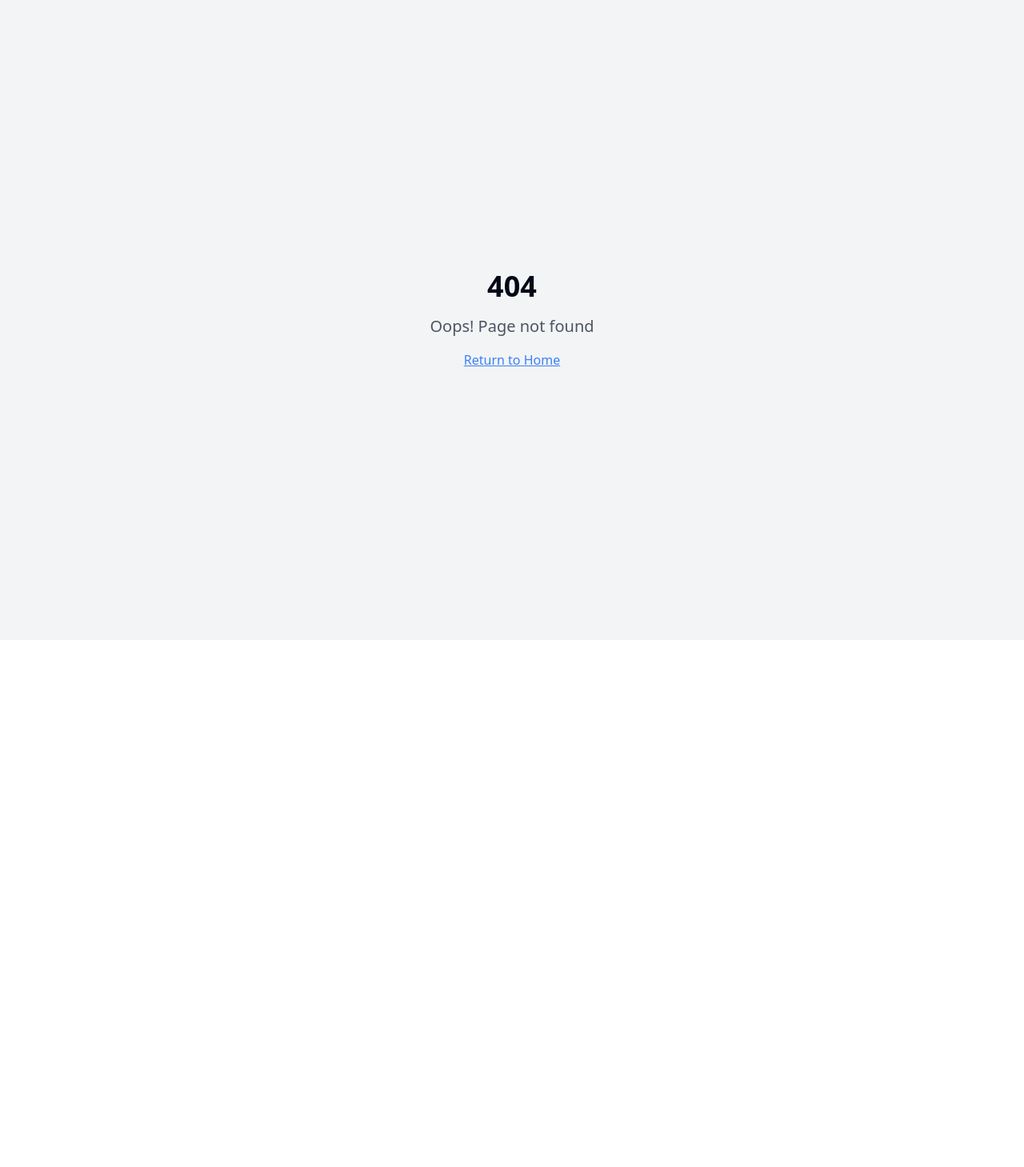
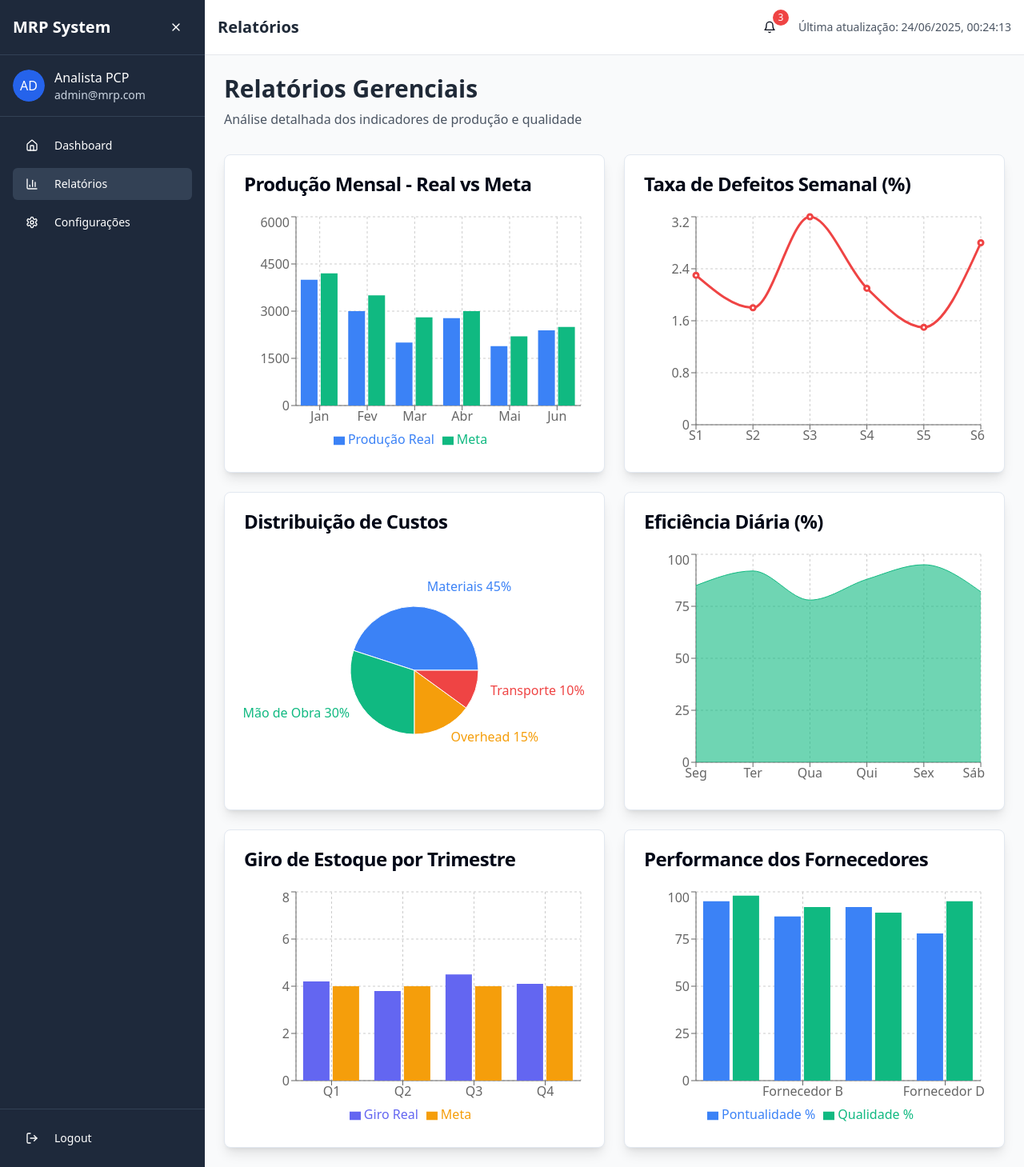
Before and after one commit to NicolasM3/mrp-dashboard-mockup-system, a React (Vite) app: page /reports in a window 1280 px wide. Before the commit this address had no page. Shown: the whole page at 80% size. Before the commit the page ends 800 px from the top, so only its background shows below. Built offline with nearby package versions, Linux system fonts and the light colour scheme.

Commit message:
feat: Add reports page with random graphs
Create a new reports page and populate it with randomly generated graphs.

```diff
--- a/src/App.tsx
+++ b/src/App.tsx
@@ -1,9 +1,11 @@
+
 import { Toaster } from "@/components/ui/toaster";
 import { Toaster as Sonner } from "@/components/ui/sonner";
 import { TooltipProvider } from "@/components/ui/tooltip";
 import { QueryClient, QueryClientProvider } from "@tanstack/react-query";
 import { BrowserRouter, Routes, Route } from "react-router-dom";
 import Index from "./pages/Index";
+import Reports from "./pages/Reports";
 import NotFound from "./pages/NotFound";
 
 const queryClient = new QueryClient();
@@ -16,6 +18,7 @@ const App = () => (
       <BrowserRouter>
         <Routes>
           <Route path="/" element={<Index />} />
+          <Route path="/reports" element={<Reports />} />
           {/* ADD ALL CUSTOM ROUTES ABOVE THE CATCH-ALL "*" ROUTE */}
           <Route path="*" element={<NotFound />} />
         </Routes>
--- a/src/components/MRPLayout.tsx
+++ b/src/components/MRPLayout.tsx
@@ -12,15 +12,37 @@ import {
 } from 'lucide-react';
 import { Button } from '@/components/ui/button';
 import { Avatar, AvatarFallback } from '@/components/ui/avatar';
+import { useNavigate, useLocation } from 'react-router-dom';
 import MRPDashboard from './MRPDashboard';
 
-const MRPLayout = () => {
+interface MRPLayoutProps {
+  children?: React.ReactNode;
+}
+
+const MRPLayout = ({ children }: MRPLayoutProps) => {
   const [sidebarOpen, setSidebarOpen] = useState(true);
+  const navigate = useNavigate();
+  const location = useLocation();
 
   const menuItems = [
-    { icon: Home, label: 'Dashboard', active: true },
-    { icon: BarChart3, label: 'Relatórios', active: false },
-    { icon: Settings, label: 'Configurações', active: false },
+    {
+      icon: Home,
+      label: 'Dashboard',
+      active: location.pathname === '/',
+      onClick: () => navigate('/')
+    },
+    {
+      icon: BarChart3,
+      label: 'Relatórios',
+      active: location.pathname === '/reports',
+      onClick: () => navigate('/reports')
+    },
+    {
+      icon: Settings,
+      label: 'Configurações',
+      active: false,
+      onClick: () => {}
+    },
   ];
 
   return (
@@ -71,6 +93,7 @@ const MRPLayout = () => {
                   className={`w-full justify-start text-white hover:bg-slate-700 ${
                     item.active ? 'bg-slate-700' : ''
                   }`}
+                  onClick={item.onClick}
                 >
                   <item.icon className="h-5 w-5" />
                   {sidebarOpen && <span className="ml-3">{item.label}</span>}
@@ -98,7 +121,9 @@ const MRPLayout = () => {
         <header className="bg-white shadow-sm border-b border-gray-200 p-4">
           <div className="flex items-center justify-between">
             <div className="flex items-center space-x-4">
-              <h2 className="text-xl font-semibold text-gray-800">Dashboard Principal</h2>
+              <h2 className="text-xl font-semibold text-gray-800">
+                {location.pathname === '/reports' ? 'Relatórios' : 'Dashboard Principal'}
+              </h2>
             </div>
             <div className="flex items-center space-x-4">
               <Button variant="ghost" size="sm" className="relative">
@@ -116,7 +141,7 @@ const MRPLayout = () => {
 
         {/* Main Dashboard Content */}
         <main className="flex-1 overflow-auto">
-          <MRPDashboard />
+          {children || <MRPDashboard />}
         </main>
       </div>
     </div>
--- /dev/null
+++ b/src/pages/Reports.tsx
@@ -0,0 +1,213 @@
+
+import React from 'react';
+import { Card, CardContent, CardHeader, CardTitle } from '@/components/ui/card';
+import {
+  BarChart,
+  Bar,
+  LineChart,
+  Line,
+  PieChart,
+  Pie,
+  Cell,
+  AreaChart,
+  Area,
+  XAxis,
+  YAxis,
+  CartesianGrid,
+  Tooltip,
+  Legend,
+  ResponsiveContainer
+} from 'recharts';
+import MRPLayout from '@/components/MRPLayout';
+
+const ReportsContent = () => {
+  // Sample data for different reports
+  const monthlyProductionData = [
+    { month: 'Jan', production: 4000, target: 4200 },
+    { month: 'Fev', production: 3000, target: 3500 },
+    { month: 'Mar', production: 2000, target: 2800 },
+    { month: 'Abr', production: 2780, target: 3000 },
+    { month: 'Mai', production: 1890, target: 2200 },
+    { month: 'Jun', production: 2390, target: 2500 },
+  ];
+
+  const defectRateData = [
+    { week: 'S1', defects: 2.3 },
+    { week: 'S2', defects: 1.8 },
+    { week: 'S3', defects: 3.2 },
+    { week: 'S4', defects: 2.1 },
+    { week: 'S5', defects: 1.5 },
+    { week: 'S6', defects: 2.8 },
+  ];
+
+  const costDistributionData = [
+    { name: 'Materiais', value: 45, color: '#3b82f6' },
+    { name: 'Mão de Obra', value: 30, color: '#10b981' },
+    { name: 'Overhead', value: 15, color: '#f59e0b' },
+    { name: 'Transporte', value: 10, color: '#ef4444' },
+  ];
+
+  const efficiencyData = [
+    { day: 'Seg', efficiency: 85 },
+    { day: 'Ter', efficiency: 92 },
+    { day: 'Qua', efficiency: 78 },
+    { day: 'Qui', efficiency: 88 },
+    { day: 'Sex', efficiency: 95 },
+    { day: 'Sáb', efficiency: 82 },
+  ];
+
+  const inventoryTurnoverData = [
+    { quarter: 'Q1', turnover: 4.2, target: 4.0 },
+    { quarter: 'Q2', turnover: 3.8, target: 4.0 },
+    { quarter: 'Q3', turnover: 4.5, target: 4.0 },
+    { quarter: 'Q4', turnover: 4.1, target: 4.0 },
+  ];
+
+  const supplierPerformanceData = [
+    { supplier: 'Fornecedor A', onTime: 95, quality: 98 },
+    { supplier: 'Fornecedor B', onTime: 87, quality: 92 },
+    { supplier: 'Fornecedor C', onTime: 92, quality: 89 },
+    { supplier: 'Fornecedor D', onTime: 78, quality: 95 },
+  ];
+
+  return (
+    <div className="p-6 bg-gray-50 min-h-screen">
+      <div className="mb-8">
+        <h1 className="text-3xl font-bold text-gray-800 mb-2">Relatórios Gerenciais</h1>
+        <p className="text-gray-600">Análise detalhada dos indicadores de produção e qualidade</p>
+      </div>
+
+      <div className="grid grid-cols-1 lg:grid-cols-2 gap-6">
+        {/* Monthly Production Report */}
+        <Card className="shadow-lg">
+          <CardHeader>
+            <CardTitle>Produção Mensal - Real vs Meta</CardTitle>
+          </CardHeader>
+          <CardContent>
+            <ResponsiveContainer width="100%" height={300}>
+              <BarChart data={monthlyProductionData}>
+                <CartesianGrid strokeDasharray="3 3" />
+                <XAxis dataKey="month" />
+                <YAxis />
+                <Tooltip />
+                <Legend />
+                <Bar dataKey="production" fill="#3b82f6" name="Produção Real" />
+                <Bar dataKey="target" fill="#10b981" name="Meta" />
+              </BarChart>
+            </ResponsiveContainer>
+          </CardContent>
+        </Card>
+
+        {/* Defect Rate Trend */}
+        <Card className="shadow-lg">
+          <CardHeader>
+            <CardTitle>Taxa de Defeitos Semanal (%)</CardTitle>
+          </CardHeader>
+          <CardContent>
+            <ResponsiveContainer width="100%" height={300}>
+              <LineChart data={defectRateData}>
+                <CartesianGrid strokeDasharray="3 3" />
+                <XAxis dataKey="week" />
+                <YAxis />
+                <Tooltip />
+                <Line type="monotone" dataKey="defects" stroke="#ef4444" strokeWidth={3} />
+              </LineChart>
+            </ResponsiveContainer>
+          </CardContent>
+        </Card>
+
+        {/* Cost Distribution */}
+        <Card className="shadow-lg">
+          <CardHeader>
+            <CardTitle>Distribuição de Custos</CardTitle>
+          </CardHeader>
+          <CardContent>
+            <ResponsiveContainer width="100%" height={300}>
+              <PieChart>
+                <Pie
+                  data={costDistributionData}
+                  cx="50%"
+                  cy="50%"
+                  labelLine={false}
+                  label={({ name, percent }) => `${name} ${(percent * 100).toFixed(0)}%`}
+                  outerRadius={80}
+                  fill="#8884d8"
+                  dataKey="value"
+                >
+                  {costDistributionData.map((entry, index) => (
+                    <Cell key={`cell-${index}`} fill={entry.color} />
+                  ))}
+                </Pie>
+                <Tooltip />
+              </PieChart>
+            </ResponsiveContainer>
+          </CardContent>
+        </Card>
+
+        {/* Daily Efficiency */}
+        <Card className="shadow-lg">
+          <CardHeader>
+            <CardTitle>Eficiência Diária (%)</CardTitle>
+          </CardHeader>
+          <CardContent>
+            <ResponsiveContainer width="100%" height={300}>
+              <AreaChart data={efficiencyData}>
+                <CartesianGrid strokeDasharray="3 3" />
+                <XAxis dataKey="day" />
+                <YAxis />
+                <Tooltip />
+                <Area type="monotone" dataKey="efficiency" stroke="#10b981" fill="#10b981" fillOpacity={0.6} />
+              </AreaChart>
+            </ResponsiveContainer>
+          </CardContent>
+        </Card>
+
+        {/* Inventory Turnover */}
+        <Card className="shadow-lg">
+          <CardHeader>
+            <CardTitle>Giro de Estoque por Trimestre</CardTitle>
+          </CardHeader>
+          <CardContent>
+            <ResponsiveContainer width="100%" height={300}>
+              <BarChart data={inventoryTurnoverData}>
+                <CartesianGrid strokeDasharray="3 3" />
+                <XAxis dataKey="quarter" />
+                <YAxis />
+                <Tooltip />
+                <Legend />
+                <Bar dataKey="turnover" fill="#6366f1" name="Giro Real" />
+                <Bar dataKey="target" fill="#f59e0b" name="Meta" />
+              </BarChart>
+            </ResponsiveContainer>
+          </CardContent>
+        </Card>
+
+        {/* Supplier Performance */}
+        <Card className="shadow-lg">
+          <CardHeader>
+            <CardTitle>Performance dos Fornecedores</CardTitle>
+          </CardHeader>
+          <CardContent>
+            <ResponsiveContainer width="100%" height={300}>
+              <BarChart data={supplierPerformanceData}>
+                <CartesianGrid strokeDasharray="3 3" />
+                <XAxis dataKey="supplier" />
+                <YAxis />
+                <Tooltip />
+                <Legend />
+                <Bar dataKey="onTime" fill="#3b82f6" name="Pontualidade %" />
+                <Bar dataKey="quality" fill="#10b981" name="Qualidade %" />
+              </BarChart>
+            </ResponsiveContainer>
+          </CardContent>
+        </Card>
+      </div>
+    </div>
+  );
+};
+
+const Reports = () => {
+  return <MRPLayout><ReportsContent /></MRPLayout>;
+};
+
+export default Reports;
```
